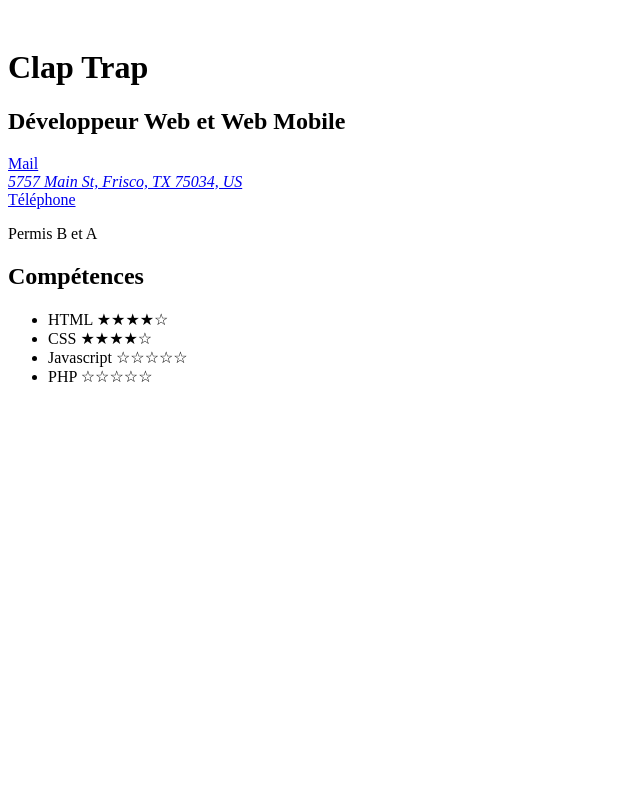
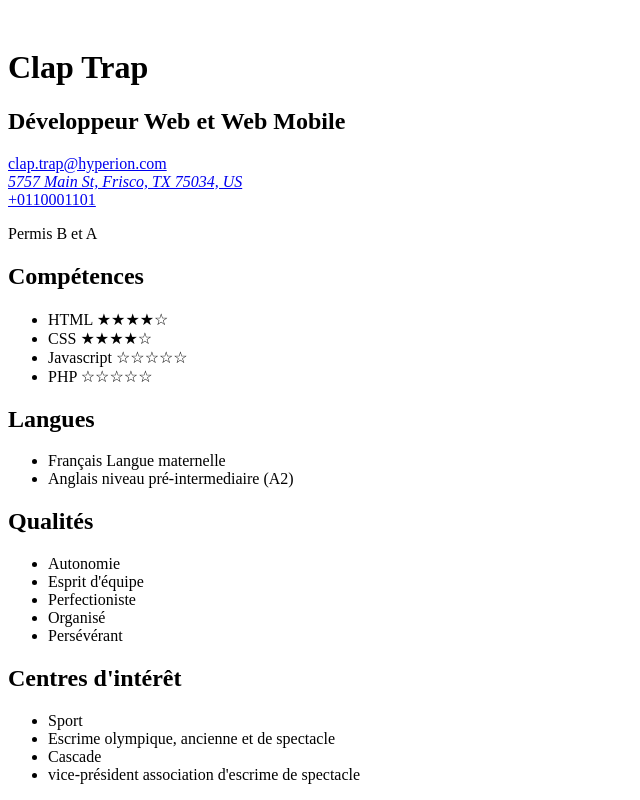
Before and after one commit to CL4P-TP-afk/Devoir-CV, a plain HTML site: page index.html in a window 1280 px wide. Shown: the part 1064-1864 px from the top of the page, without its empty margins (0-640 px from the left). Before the commit the page ends 1466 px from the top, so only its background shows below. Drawn offline with Linux system fonts and the light colour scheme.

Commit message:
add langues-qualités-centres d'interrêt

```diff
--- a/index.html
+++ b/index.html
@@ -11,9 +11,9 @@
         <img src="./asset/photo/photo-identité.png" alt="photo-identite">
         <h1>Clap Trap</h1>
         <h2>Développeur Web et Web Mobile</h2>
-        <a href="mailto:clap.trap@hyperion.com">Mail</a>
+        <a href="mailto:clap.trap@hyperion.com">clap.trap@hyperion.com</a>
         <a href="https://maps.app.goo.gl/K35rtM2ehwEVDFJP6" target="_blank"><address> 5757 Main St, Frisco, TX 75034, US </address></a>
-        <a href="tel:+0110001101">Téléphone</a>
+        <a href="tel:+0110001101">+0110001101</a>
         <p>Permis B et A </p>
     </header>
     <main>
@@ -26,7 +26,28 @@
                 <li>PHP <span> &#9734;&#9734;&#9734;&#9734;&#9734; </span> </li>
             </ul>
 
+            <h2>Langues</h2>
+            <ul>
+                <li>Français <span>Langue maternelle</span></li>
+                <li>Anglais niveau pré-intermediaire (A2)</li>
+            </ul>
 
+            <h2>Qualités</h2>
+            <ul>
+                <li>Autonomie</li>
+                <li>Esprit d'équipe</li>
+                <li>Perfectioniste</li>
+                <li>Organisé</li>
+                <li>Persévérant</li>
+            </ul>
+
+            <h2>Centres d'intérêt</h2>
+            <ul>
+                <li>Sport</li>
+                <li>Escrime olympique, ancienne et de spectacle</li>
+                <li>Cascade</li>
+                <li>vice-président association d'escrime de spectacle</li>
+            </ul>
         </section>
         <section ><!--profil-->
 
```
